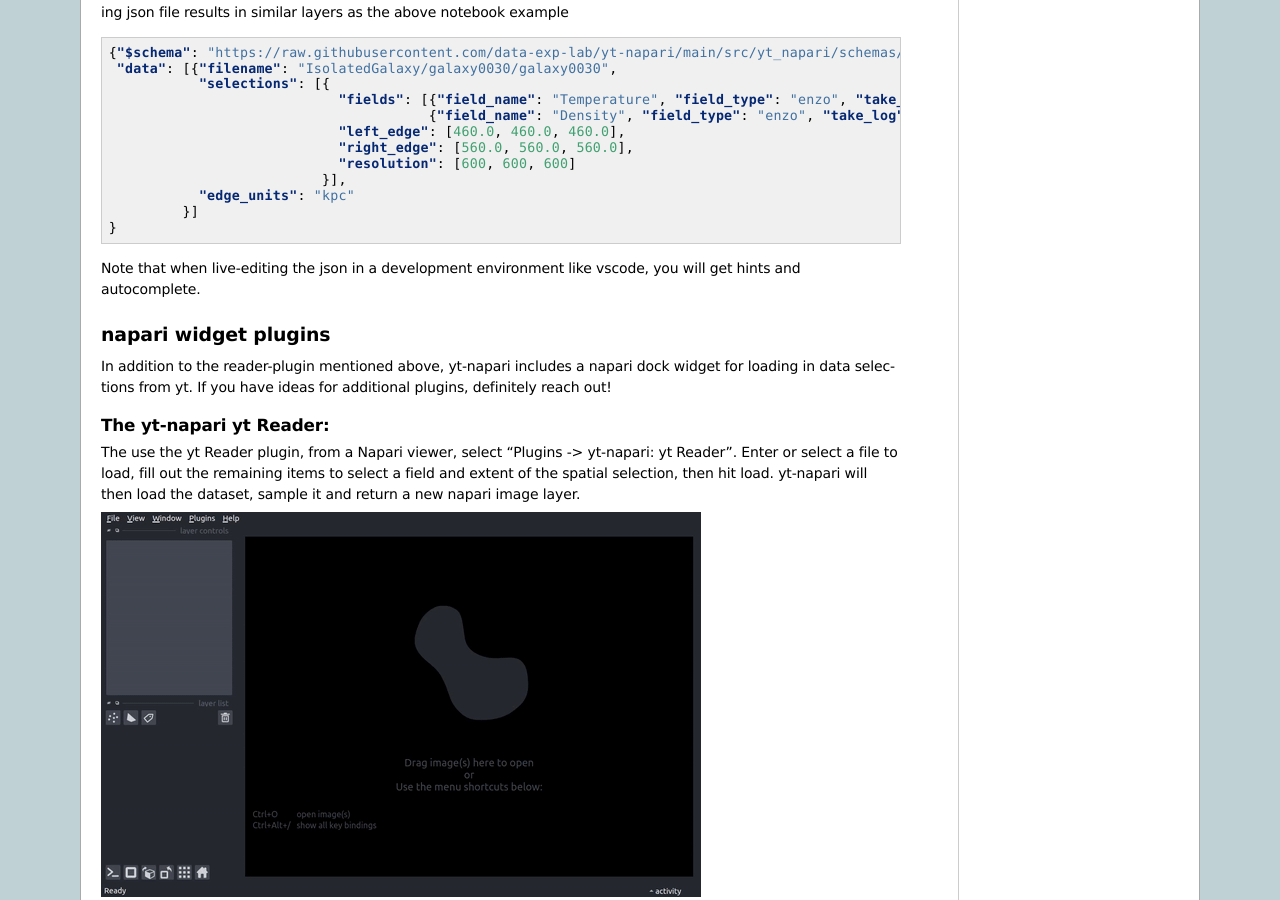
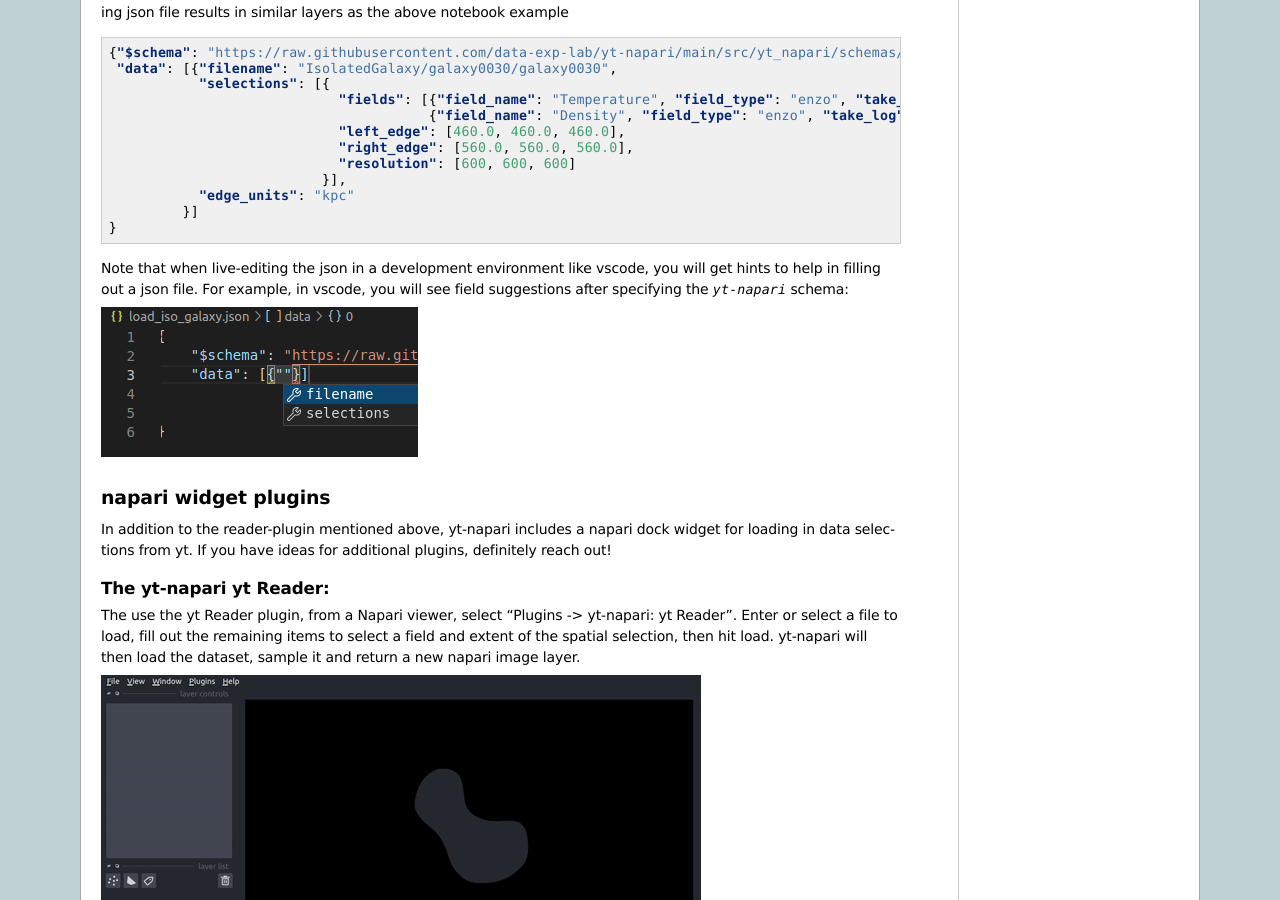
Before and after one commit to data-exp-lab/yt-napari, a Sphinx documentation site: the page built from docs/quickstart.rst, in a window 1280 px wide and 900 px high, scrolled down 896 px. Built offline with Sphinx 7.4.7, drawn with Linux system fonts in a browser that asks for light colours; pages that are not in the unit, such as notebooks, are missing from menus.

Commit message:
more text updates

```diff
--- a/docs/quickstart.rst
+++ b/docs/quickstart.rst
@@ -73,7 +73,10 @@ loading a json file from the napari gui
     }
 
 
-Note that when live-editing the json in a development environment like vscode, you will get hints and autocomplete.
+Note that when live-editing the json in a development environment like vscode, you will get hints to help in filling out a json file. For example, in vscode, you will see field suggestions after specifying the `yt-napari` schema:
+
+.. image:: _static/readme_ex_002_json.png
+
 
 .. _naparigui:
 
```
Also changed, not shown: README.md (+3 -2 lines), docs/_static/readme_ex_002_json.png (added).
